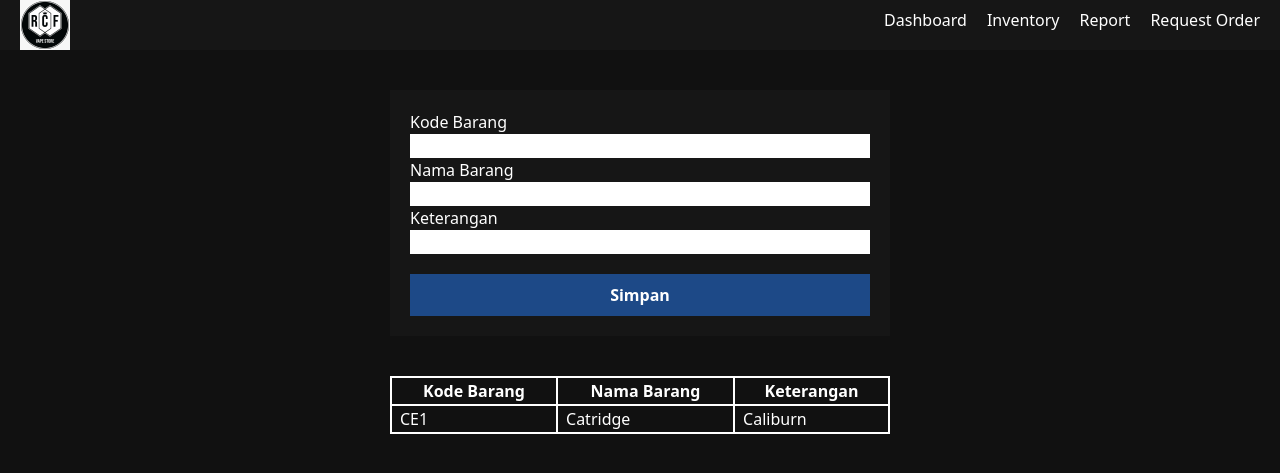
After one commit to Joseph-Victorio/vapercf, a PHP site: page /pages/admin/inventory.php in a window 1280 px wide. The commit adds this page. Shown: the top 473 px of the page. Run offline with PHP 8.4, Linux system fonts and the light colour scheme; some libraries are stand-ins or nearby versions.

Commit message:
add invntori

```diff
--- a/backend/auth.php
+++ b/backend/auth.php
@@ -5,7 +5,7 @@ if (isset($_POST['login'])) {
     $pass = $_POST['password'];
     if (!empty($username) && !empty($pass)) {
 
-        header('location: ../dashboard.php');
+        header('location: ../pages/admin/dashboard.php');
     } else {
         header("location: /");
     }
--- /dev/null
+++ b/pages/admin/inventory.php
@@ -0,0 +1,66 @@
+<!DOCTYPE html>
+<html lang="en">
+<head>
+    <meta charset="UTF-8">
+    <meta name="viewport" content="width=device-width, initial-scale=1.0">
+    <title>Inventory Admin</title>
+    <script src="https://cdn.tailwindcss.com"></script>
+    <script>
+    tailwind.config = {
+      theme: {
+        extend: {
+          colors: {
+            background: '#111111',
+            foreground: '#161616',
+            primary: '#1D4987',
+            hover: '#091930'
+          }
+        }
+      }
+    }
+  </script>
+</head>
+<body class="bg-background">
+    <nav class="bg-foreground flex justify-between">
+    <div class="px-5">
+        <img src="../../img/logo.jpg" alt="" class="w-[50px] ">
+    </div>
+    <div class="flex gap-5 py-2 px-5 text-white">
+        <a href="/pages/admin/dashboard.php">Dashboard</a>
+        <a href="">Inventory</a>
+        <a href="">Report</a>
+        <a href="">Request Order</a>
+    </div>
+    </nav>
+    <form action="" method="post" class="flex flex-col w-[500px] mx-auto bg-foreground p-5 mt-10">
+        <div class="flex flex-col text-white">
+            <label for="kode_barang" class="">Kode Barang</label>
+            <input type="text" name="kode_barang" id="" class="text-black focus:outline-none px-2">
+        </div>
+        <div class="flex flex-col text-white">
+            <label for="nama_barang" class="">Nama Barang</label>
+            <input type="text" name="nama_barang" id="" class="text-black focus:outline-none px-2">
+        </div>
+        <div class="flex flex-col text-white">
+            <label for="keterangan" class="">Keterangan</label>
+            <input type="text" name="keterangan" id="" class="text-black focus:outline-none px-2">
+        </div>
+        <button type="submit" class="bg-primary text-white mt-5 font-bold border-transparent border-[1px]  hover:border-primary  hover:bg-hover duration-200 ease-in-out transition-all py-2">Simpan</button>
+    </form>
+
+    <div>
+        <table class="text-white mt-10 w-[500px] mx-auto">
+            <tr class="">
+                <th class="border-2 border-white px-2">Kode Barang</th>
+                <th class="border-2 border-white px-2">Nama Barang</th>
+                <th class="border-2 border-white px-2">Keterangan</th>
+            </tr>
+            <tr>
+                <td class="border-2 border-white px-2">CE1</td>
+                <td class="border-2 border-white px-2">Catridge</td>
+                <td class="border-2 border-white px-2">Caliburn</td>
+            </tr>
+        </table>
+    </div>
+</body>
+</html>
```
Also changed, not shown: dashboard.php (deleted, +0 -11 lines), js/chart.js (added, +31 -0 lines), pages/admin/dashboard.php (added, +48 -0 lines), backend/inventory.php (added).
